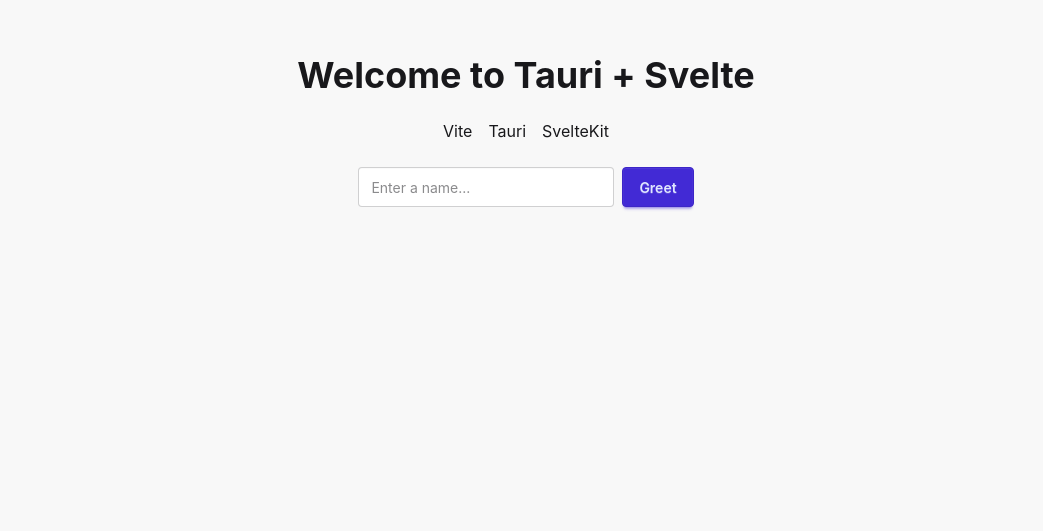
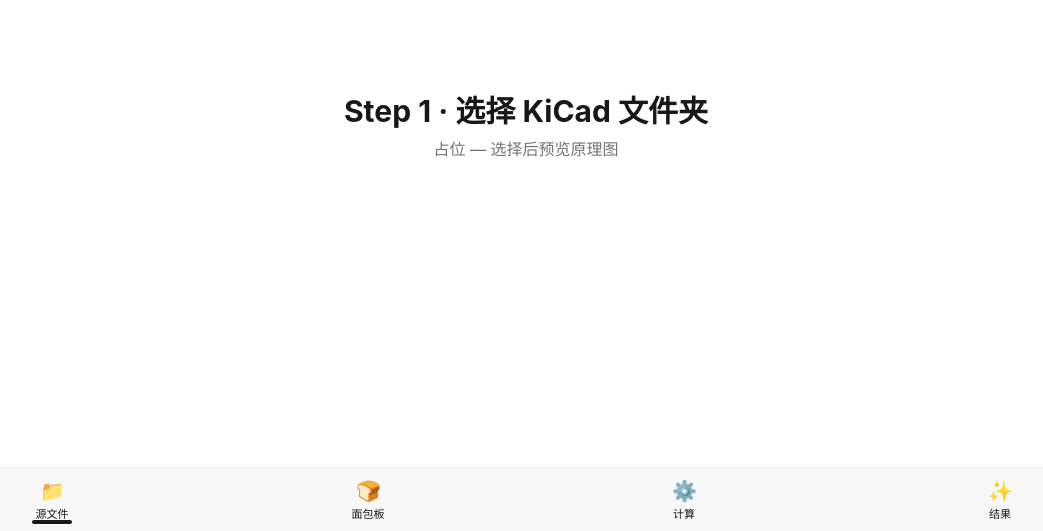
Before and after one commit to dfdc1123/knead-net-gui, a SvelteKit app: page / in a window 1280 px wide. Shown: the part 269-800 px from the top of the page, without its empty margins (114-1157 px from the left). Built offline with nearby package versions, Linux system fonts and the light colour scheme.

Commit message:
feat: 4 tabs

```diff
--- /dev/null
+++ b/src/lib/components/Dock.svelte
@@ -0,0 +1,19 @@
+<script lang="ts">
+  let { current = $bindable(0) } = $props();
+
+  const tabs = [
+    { label: "源文件", icon: "📁" },
+    { label: "面包板", icon: "🍞" },
+    { label: "计算", icon: "⚙️" },
+    { label: "结果", icon: "✨" },
+  ];
+</script>
+
+<div class="dock bg-base-200 border-t border-base-300">
+  {#each tabs as tab, i}
+    <button class={current === i ? "dock-active" : ""} onclick={() => (current = i)}>
+      <span class="text-xl">{tab.icon}</span>
+      <span class="dock-label">{tab.label}</span>
+    </button>
+  {/each}
+</div>
--- /dev/null
+++ b/src/lib/components/Step1SelectFiles.svelte
@@ -0,0 +1,8 @@
+<div class="hero h-full">
+  <div class="hero-content text-center">
+    <div>
+      <h1 class="text-3xl font-bold">Step 1 · 选择 KiCad 文件夹</h1>
+      <p class="py-2 text-base-content/60">占位 — 选择后预览原理图</p>
+    </div>
+  </div>
+</div>
--- /dev/null
+++ b/src/lib/components/Step2SelectBoard.svelte
@@ -0,0 +1,8 @@
+<div class="hero h-full">
+  <div class="hero-content text-center">
+    <div>
+      <h1 class="text-3xl font-bold">Step 2 · 选择面包板</h1>
+      <p class="py-2 text-base-content/60">占位 — 选择目标面包板</p>
+    </div>
+  </div>
+</div>
--- /dev/null
+++ b/src/lib/components/Step3Compute.svelte
@@ -0,0 +1,8 @@
+<div class="hero h-full">
+  <div class="hero-content text-center">
+    <div>
+      <h1 class="text-3xl font-bold">Step 3 · 计算配置与过程</h1>
+      <p class="py-2 text-base-content/60">占位 — 配置参数 + 渲染计算过程</p>
+    </div>
+  </div>
+</div>
--- /dev/null
+++ b/src/lib/components/Step4Result.svelte
@@ -0,0 +1,8 @@
+<div class="hero h-full">
+  <div class="hero-content text-center">
+    <div>
+      <h1 class="text-3xl font-bold">Step 4 · 结果展示</h1>
+      <p class="py-2 text-base-content/60">占位 — 显示布线结果</p>
+    </div>
+  </div>
+</div>
--- a/src/routes/+page.svelte
+++ b/src/routes/+page.svelte
@@ -1,35 +1,25 @@
 <script lang="ts">
-  import { invoke } from "@tauri-apps/api/core";
+  import Dock from "$lib/components/Dock.svelte";
+  import Step1SelectFiles from "$lib/components/Step1SelectFiles.svelte";
+  import Step2SelectBoard from "$lib/components/Step2SelectBoard.svelte";
+  import Step3Compute from "$lib/components/Step3Compute.svelte";
+  import Step4Result from "$lib/components/Step4Result.svelte";
 
-  let name = $state("");
-  let greetMsg = $state("");
-
-  async function greet(event: Event) {
-    event.preventDefault();
-    greetMsg = await invoke("greet", { name });
-  }
+  let step = $state(0);
 </script>
 
-<main class="min-h-screen flex flex-col items-center justify-center gap-6 bg-base-200 p-8">
-  <h1 class="text-4xl font-bold">Welcome to Tauri + Svelte</h1>
+<div class="h-screen flex flex-col bg-base-100">
+  <main class="flex-1 overflow-auto">
+    {#if step === 0}
+      <Step1SelectFiles />
+    {:else if step === 1}
+      <Step2SelectBoard />
+    {:else if step === 2}
+      <Step3Compute />
+    {:else}
+      <Step4Result />
+    {/if}
+  </main>
 
-  <div class="flex gap-4">
-    <a href="https://vite.dev" target="_blank" class="link link-hover">Vite</a>
-    <a href="https://tauri.app" target="_blank" class="link link-hover">Tauri</a>
-    <a href="https://svelte.dev" target="_blank" class="link link-hover">SvelteKit</a>
-  </div>
-
-  <form class="flex gap-2" onsubmit={greet}>
-    <input
-      id="greet-input"
-      class="input input-bordered w-64"
-      placeholder="Enter a name..."
-      bind:value={name}
-    />
-    <button type="submit" class="btn btn-primary">Greet</button>
-  </form>
-
-  {#if greetMsg}
-    <p class="text-lg">{greetMsg}</p>
-  {/if}
-</main>
+  <Dock bind:current={step} />
+</div>
```
Also changed, not shown: 1 other file (tests, documents, lock files or other folders).
